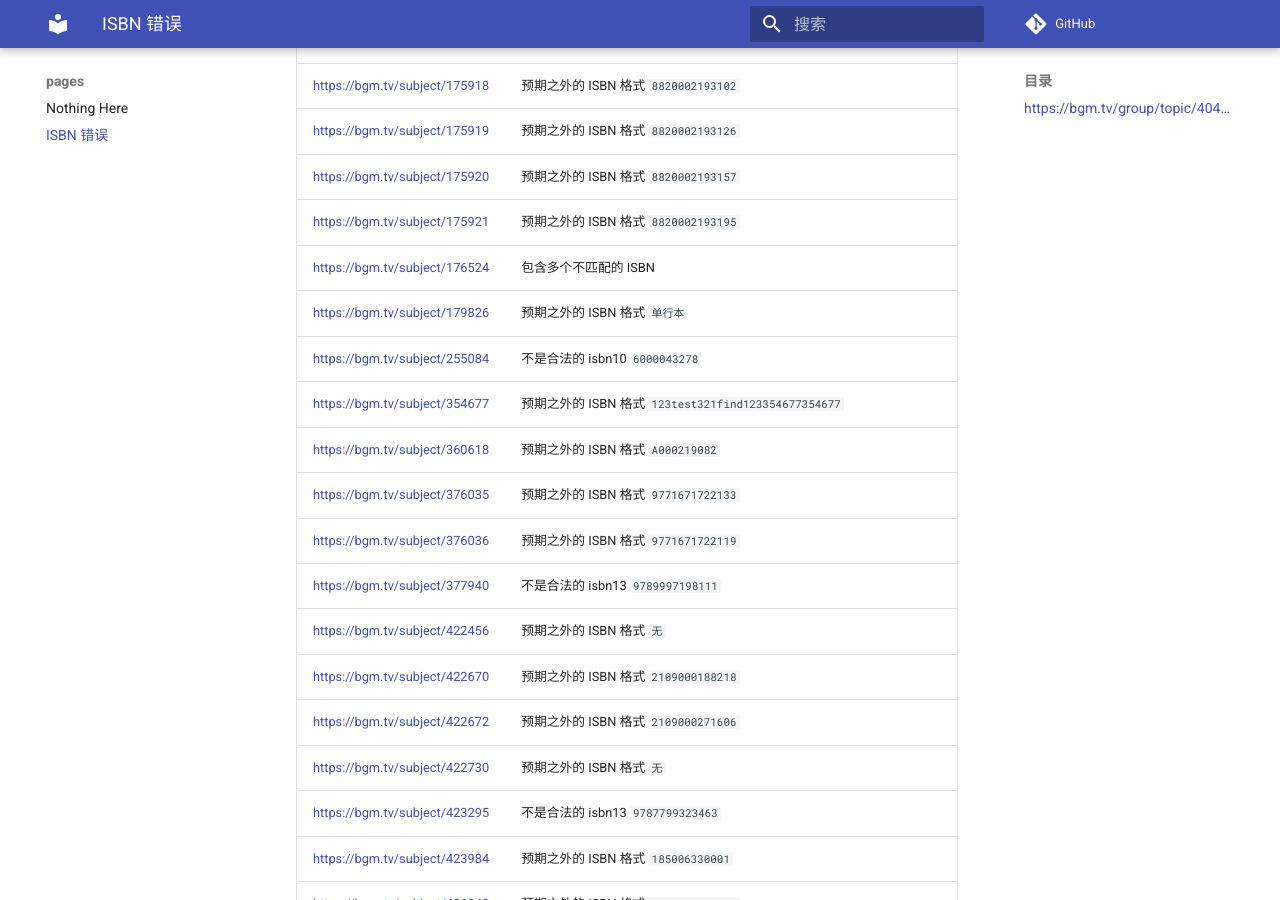
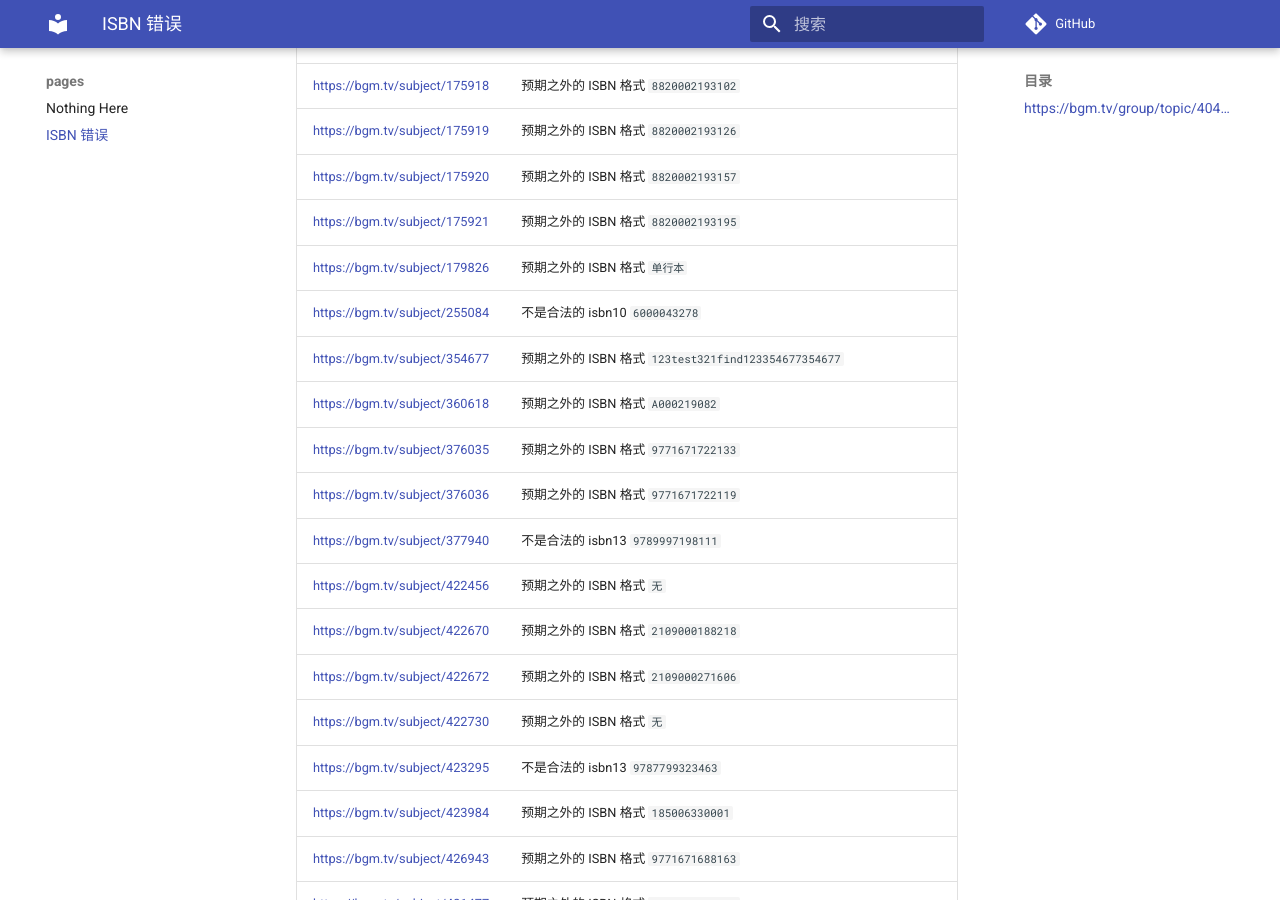
Before and after one commit to trim21/bangumi-pages, an MkDocs documentation site: the page built from docs/isbn.md, in a window 1280 px wide and 900 px high, scrolled down 2892 px. Built offline with MkDocs 1.6.1 and Material for MkDocs 9.7.7, drawn with Linux system fonts in a browser that asks for light colours; comment, search, counter and statistics services are not loaded; part of the change alters nothing that is shown.

Commit message:
update isbn.md

```diff
--- a/docs/isbn.md
+++ b/docs/isbn.md
@@ -1,7 +1,7 @@
 # ISBN 错误
 ## <https://bgm.tv/group/topic/404801>
 
-total 209
+total 208
 
 | url | error |
 | --- |  ---  |
@@ -67,7 +67,6 @@ total 209
 | <https://bgm.tv/subject/175919> | 预期之外的 ISBN 格式 `8820002193126` |
 | <https://bgm.tv/subject/175920> | 预期之外的 ISBN 格式 `8820002193157` |
 | <https://bgm.tv/subject/175921> | 预期之外的 ISBN 格式 `8820002193195` |
-| <https://bgm.tv/subject/176524> | 包含多个不匹配的 ISBN |
 | <https://bgm.tv/subject/179826> | 预期之外的 ISBN 格式 `单行本` |
 | <https://bgm.tv/subject/255084> | 不是合法的 isbn10 <code>6000043278</code> |
 | <https://bgm.tv/subject/354677> | 预期之外的 ISBN 格式 `123test321find123354677354677` |
```
